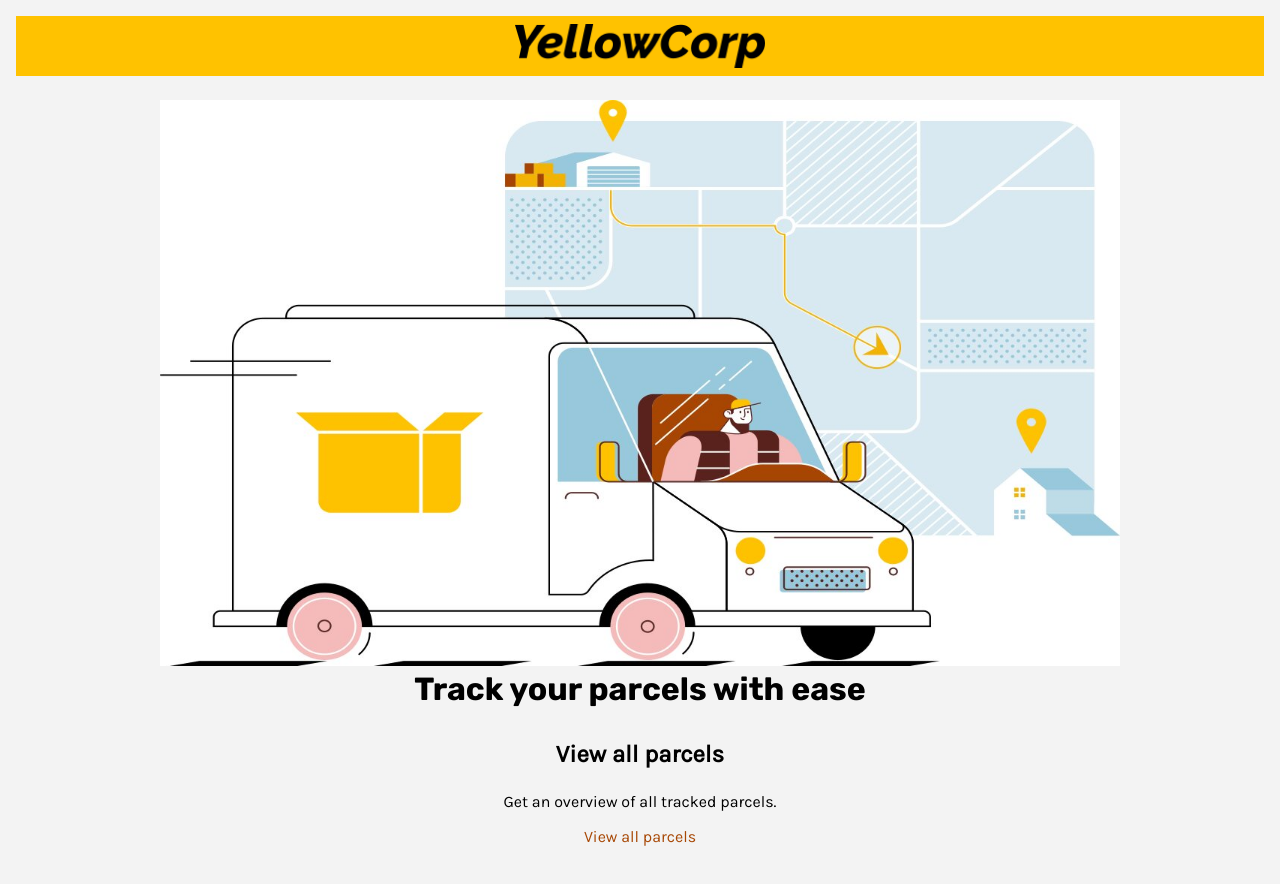
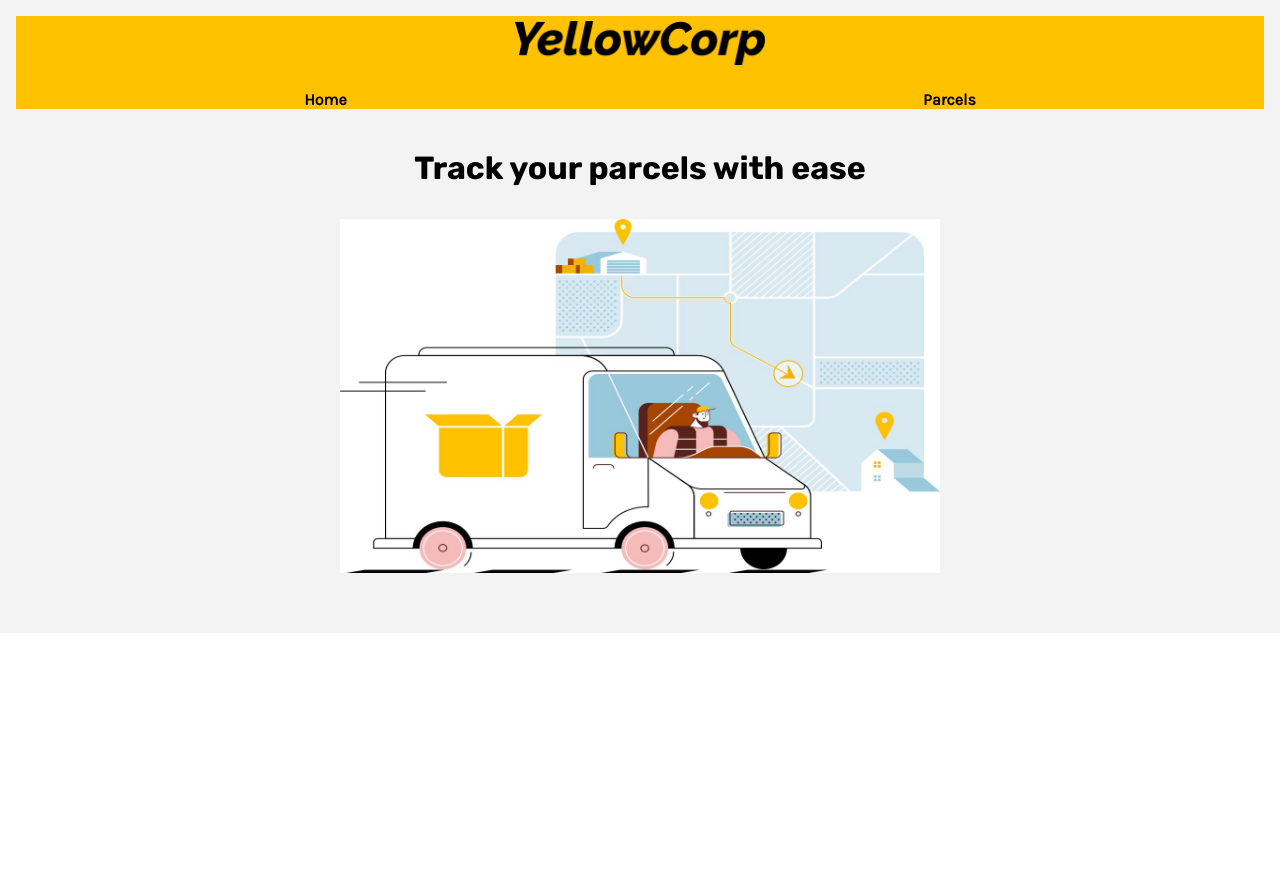
Before and after one commit to sailathatammana/yellow-corp, a React (Create React App) app: page / in a window 1280 px wide. Shown: the top 884 px of the page. After the commit the page ends 800 px from the top, so only its background shows below. Built offline with nearby package versions, Linux system fonts and the light colour scheme.

Commit message:
Fixed Navbar

```diff
--- a/src/components/Navigation.jsx
+++ b/src/components/Navigation.jsx
@@ -6,10 +6,18 @@ import logo from "../assests/logo.png";
 
 export default function Navigation() {
   return (
-    <nav className="Header">
-      <Link to="/">
-        <img className="logo" src={logo} alt="YellowCorp logo" />
-      </Link>
-    </nav>
+    <div className="header">
+      <img className="logo" src={logo} alt="YellowCorp logo" />
+      <ul>
+        <li>
+          <Link to="/" exact>
+            Home
+          </Link>
+        </li>
+        <li>
+          <Link to="/overview">Parcels</Link>
+        </li>
+      </ul>
+    </div>
   );
 }
--- a/src/pages/Home.jsx
+++ b/src/pages/Home.jsx
@@ -6,19 +6,19 @@ import logo from "../assests/yellowCorp.jpg";
 export default function Home() {
   return (
     <div id="home" className="container">
+      <h1>Track your parcels with ease</h1>
       <img
         className="image-van"
         src={logo}
         alt="Illustration of a delivery van"
       />
-      <div className="home-intro">
-        <h1>Track your parcels with ease</h1>
-        <h2>View all parcels</h2>
+      {/*       <div className="home-intro">
+          <h2>View all parcels</h2>
         <p>Get an overview of all tracked parcels.</p>
         <Link to="/overview" className="link">
           View all parcels
         </Link>
-      </div>
+      </div> */}
     </div>
   );
 }
--- a/src/styles/base/layout.scss
+++ b/src/styles/base/layout.scss
@@ -14,14 +14,13 @@ body {
 
 .container {
   align-items: center;
-  min-height: 100vh;
   margin: 0 auto;
   padding: var(--space-medium);
   @media (min-width: $media-phablet) {
     padding: $space-big;
   }
   @media (min-width: $media-tablet) {
-    max-width: 960px;
+    max-width: 600px;
     padding: $space-big 0;
   }
 }
--- a/src/styles/modules/navigation.scss
+++ b/src/styles/modules/navigation.scss
@@ -1,16 +1,34 @@
-nav {
-  box-sizing: border-box;
-  height: 60px;
-  padding: $space-small;
+.header {
+  text-align: center;
+  margin: 0;
   background-color: $color-yellow;
-  text-align: center;
-}
-
-.logo {
-  max-width: 200px;
-  height: auto;
-  margin: 0 auto;
-  @media (min-width: $media-tablet) {
-    max-width: 250px;
+  width: 100%;
+  color: $color-black;
+  .logo {
+    max-width: 200px;
+    height: auto;
+    margin: 5px auto;
+    @media (min-width: $media-tablet) {
+      max-width: 250px;
+    }
+  }
+  ul {
+    padding: 0;
+    list-style: none;
+    display: flex;
+    justify-content: space-around;
+    li {
+      display: inline-block;
+      color: $color-black;
+      font-size: $font-size-medium;
+      font-weight: 700;
+    }
+  }
+  a {
+    text-decoration: none;
+    color: $color-black;
+  }
+  a:hover {
+    color: $color-brown;
   }
 }
--- a/src/styles/pages/home.scss
+++ b/src/styles/pages/home.scss
@@ -2,9 +2,12 @@
   .image-van {
     width: 100%;
     height: auto;
-    object-fit: cover;
+    margin-bottom: $space-medium;
   }
-  .home-intro {
+  h1 {
+    text-align: center;
+  }
+  /*  .home-intro {
     margin: auto $space-medium;
     text-align: center;
   }
@@ -13,5 +16,5 @@
   }
   p {
     margin-bottom: $space-medium;
-  }
+  } */
 }
```
